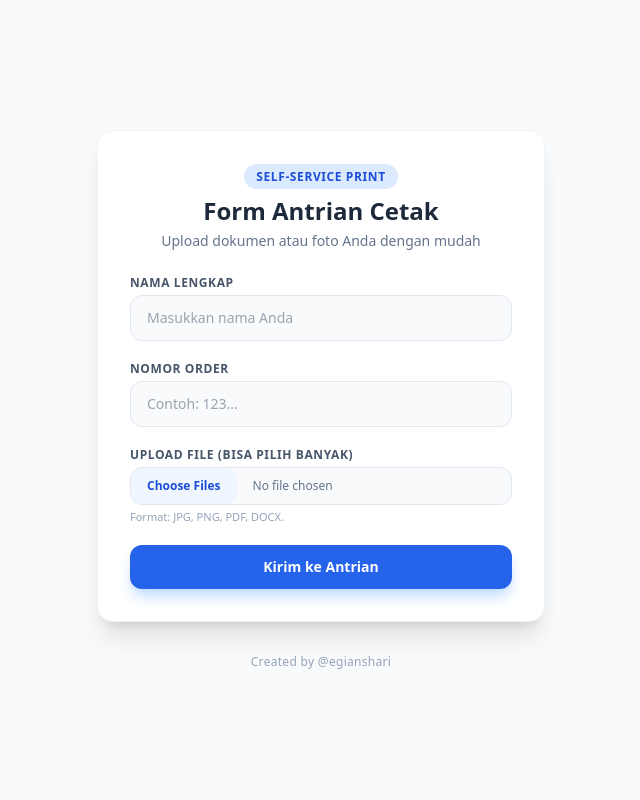
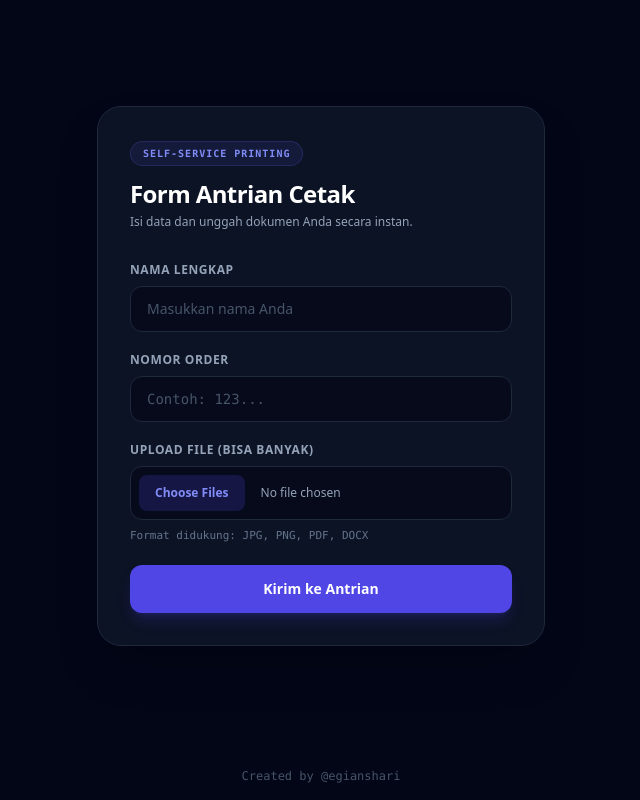
Before and after one commit to kanggee1/Antrian, a Flask app: page / in a window 1280 px wide. Shown: the whole page, without its empty margins (319-959 px from the left). Run offline with Flask 3, Linux system fonts and the light colour scheme; some libraries are stand-ins or nearby versions.

Commit message:
Fix print preview dan ubah style nota kiri atas

```diff
--- a/templates/index.html
+++ b/templates/index.html
@@ -6,47 +6,64 @@
     <title>Kirim File Cetak - Professional Print Shop</title>
     <script src="https://cdn.tailwindcss.com"></script>
   </head>
-  <body class="bg-slate-50 flex flex-col items-center justify-center min-h-screen p-4">
-    <div class="bg-white p-6 md:p-8 rounded-2xl shadow-xl w-full max-w-md border border-slate-100 flex-grow-0">
-      <div class="text-center mb-6">
-        <span class="bg-blue-100 text-blue-700 text-xs font-bold px-3 py-1 rounded-full uppercase tracking-wider">Self-Service Print</span>
-        <h2 class="text-xl md:text-2xl font-black text-slate-800 mt-2">
+  <body class="bg-slate-950 text-slate-100 antialiased min-h-screen flex flex-col items-center justify-center p-4">
+
+    <main class="w-full max-w-md my-auto">
+      <!-- Card Utama -->
+      <div class="bg-slate-900/80 backdrop-blur-xl p-8 rounded-3xl border border-slate-800 shadow-2xl">
+
+        <!-- Header -->
+        <div class="mb-8">
+          <span class="inline-block text-[10px] font-mono font-semibold uppercase tracking-widest text-indigo-400 bg-indigo-500/10 border border-indigo-500/20 px-3 py-1 rounded-full mb-3">
+            Self-Service Printing
+          </span>
+          <h1 class="text-2xl font-extrabold text-white tracking-tight">
             Form Antrian Cetak
-        </h2>
-        <p class="text-slate-500 text-sm mt-1">
-          Upload dokumen atau foto Anda dengan mudah
+          </h1>
+          <p class="text-slate-400 text-xs mt-1">
+            Isi data dan unggah dokumen Anda secara instan.
           </p>
         </div>
 
+        <!-- Form -->
         <form action="/api/submit" method="POST" enctype="multipart/form-data" class="space-y-5">
           <div>
-          <label class="block text-xs font-bold text-slate-600 uppercase tracking-wider mb-1">Nama Lengkap</label>
+            <label class="block text-xs font-semibold uppercase tracking-wider text-slate-400 mb-2">Nama Lengkap</label>
             <input type="text" name="nama" required placeholder="Masukkan nama Anda"
-            class="w-full px-4 py-3 bg-slate-50 border border-slate-200 rounded-xl focus:ring-2 focus:ring-blue-500 focus:bg-white transition text-sm" />
+              class="w-full px-4 py-3 bg-slate-950/60 border border-slate-800 rounded-xl focus:outline-none focus:border-indigo-500 focus:ring-1 focus:ring-indigo-500 transition text-sm text-slate-100 placeholder-slate-600" />
           </div>
 
           <div>
-          <label class="block text-xs font-bold text-slate-600 uppercase tracking-wider mb-1">Nomor Order</label>
+            <label class="block text-xs font-semibold uppercase tracking-wider text-slate-400 mb-2">Nomor Order</label>
             <input type="text" name="no_order" required placeholder="Contoh: 123..."
-            class="w-full px-4 py-3 bg-slate-50 border border-slate-200 rounded-xl focus:ring-2 focus:ring-blue-500 focus:bg-white transition text-sm" />
+              class="w-full px-4 py-3 bg-slate-950/60 border border-slate-800 rounded-xl focus:outline-none focus:border-indigo-500 focus:ring-1 focus:ring-indigo-500 transition text-sm text-slate-100 placeholder-slate-600 font-mono" />
           </div>
 
           <div>
-          <label class="block text-xs font-bold text-slate-600 uppercase tracking-wider mb-1">Upload File (Bisa Pilih Banyak)</label>
+            <label class="block text-xs font-semibold uppercase tracking-wider text-slate-400 mb-2">Upload File (Bisa Banyak)</label>
+            <div class="relative">
               <input type="file" name="file_upload" accept=".pdf, image/jpeg, image/png, application/msword, application/vnd.openxmlformats-officedocument.wordprocessingml.document" multiple required
-            class="w-full text-xs text-slate-500 file:mr-4 file:py-2.5 file:px-4 file:rounded-xl file:border-0 file:text-xs file:font-bold file:bg-blue-50 file:text-blue-700 hover:file:bg-blue-100 transition cursor-pointer border border-slate-200 rounded-xl bg-slate-50" />
-          <p class="text-[11px] text-slate-400 mt-1">Format: JPG, PNG, PDF, DOCX.</p>
+                class="w-full text-xs text-slate-400
+                       file:mr-4 file:py-2.5 file:px-4 file:rounded-lg file:border-0
+                       file:text-xs file:font-semibold file:bg-indigo-600/20 file:text-indigo-400
+                       hover:file:bg-indigo-600/30 file:transition file:cursor-pointer
+                       border border-slate-800 rounded-xl bg-slate-950/60 p-2 cursor-pointer" />
+            </div>
+            <p class="text-[11px] text-slate-500 mt-2 font-mono">Format didukung: JPG, PNG, PDF, DOCX</p>
           </div>
 
-        <button type="submit" class="w-full bg-blue-600 text-white font-bold py-3 px-4 rounded-xl hover:bg-blue-700 shadow-lg shadow-blue-200 transition duration-300 text-sm mt-2">
+          <button type="submit"
+            class="w-full bg-indigo-600 hover:bg-indigo-500 active:scale-[0.99] text-white font-semibold py-3.5 px-4 rounded-xl shadow-lg shadow-indigo-600/20 transition duration-200 text-sm mt-4">
             Kirim ke Antrian
           </button>
         </form>
       </div>
+    </main>
 
     <!-- Footer Credit -->
-    <div class="mt-8 text-center text-xs text-slate-400 font-medium tracking-wide">
+    <footer class="mt-8 text-center text-xs text-slate-600 font-mono">
       Created by @egianshari
-    </div>
+    </footer>
+
   </body>
 </html>
```
Also changed, not shown: templates/display.html (+66 -52 lines). Lines whose indentation alone changed are shown as unchanged.
